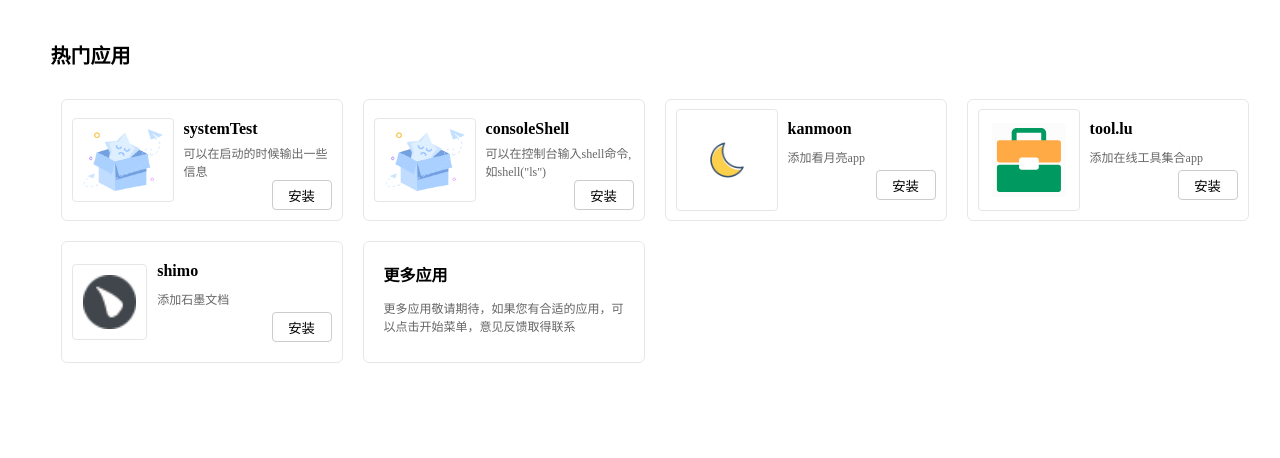
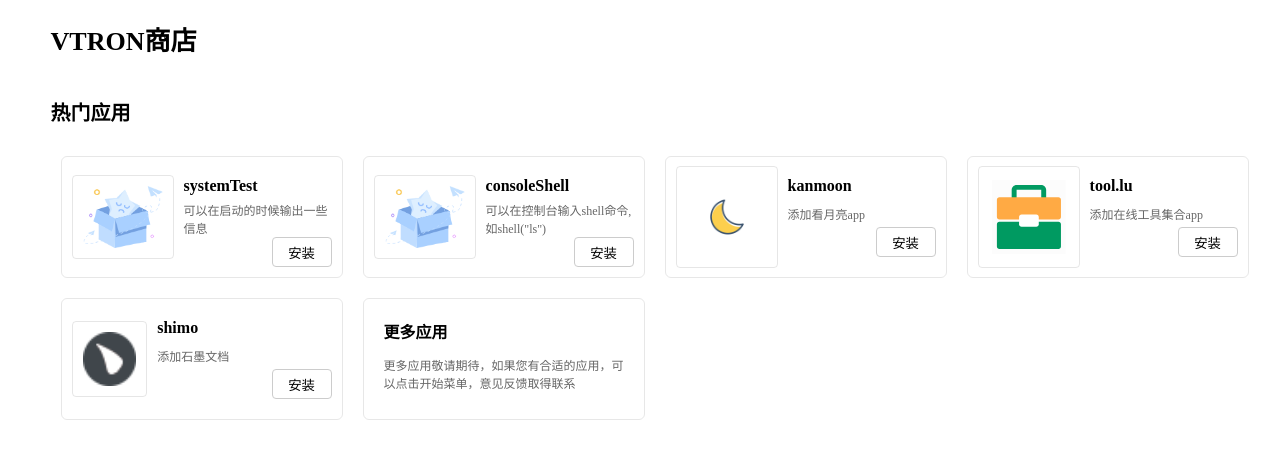
Before and after one commit to royalknight56/vtron-store, a Vue app: page / in a window 1280 px wide. Shown: the top 458 px of the page. Built offline with nearby package versions, Linux system fonts and the light colour scheme.

Commit message:
feat: 样式

```diff
--- a/src/App.vue
+++ b/src/App.vue
@@ -138,6 +138,7 @@ const temp = [
     <div v-if="isready" class="store-top">
       <div class="left-bar"></div>
       <div class="right-main">
+        <div class="main-title">VTRON商店</div>
         <div class="sub-title">热门应用</div>
         <div class="main-app">
           <div v-for="item in temp" class="store-item">
@@ -174,15 +175,26 @@ const temp = [
   display: flex;
   justify-content: flex-start;
   align-items: flex-start;
+  overflow: hidden;
 }
 .left-bar {
   width: 60px;
+}
+.main-title {
+  font-size: 26px;
+  font-weight: bold;
+  font-variant: small-caps;
+  font-variant-ligatures: discretionary-ligatures;
+  margin: 10px;
+  margin-top: 20px;
+  user-select: none;
 }
 .sub-title {
   padding-top: 30px;
   font-size: 20px;
   font-weight: bold;
   margin: 10px;
+  user-select: none;
 }
 .main-app {
   width: 100%;
--- a/src/components/AppItem.vue
+++ b/src/components/AppItem.vue
@@ -1,6 +1,12 @@
 <template>
   <div class="app-item">
-    <img v-if="item?.icon" class="app-img" :src="item?.icon" alt="" />
+    <img
+      v-if="item?.icon"
+      draggable="false"
+      class="app-img"
+      :src="item?.icon"
+      alt=""
+    />
     <div class="app-content">
       <div class="app-title">{{ item?.name }}</div>
       <div class="app-desc">{{ item?.desc }}</div>
@@ -45,6 +51,7 @@ defineProps({
   width: 80px;
   border-radius: 4px;
   border: 1px solid #cccccc7b;
+  user-select: none;
 }
 .app-content {
   margin-left: 10px;
@@ -67,13 +74,13 @@ defineProps({
   user-select: none;
 }
 .app-item:hover {
-  box-shadow: 0 0 10px #ccc;
-  transform: translateY(-2px);
+  box-shadow: 0 0 10px #cccccc70;
+  /* transform: translateY(-2px); */
 }
-.app-item:active {
+/* .app-item:active {
   box-shadow: 0 0 0px #ccc;
   transform: translateY(0px);
-}
+} */
 .app-button {
   width: 100%;
   display: flex;
@@ -92,7 +99,7 @@ defineProps({
 }
 .app-button button:hover {
   box-shadow: 0 0 10px #ccc;
-  transform: translateY(-2px);
+  /* transform: translateY(-2px); */
 }
 .app-button button:active {
   box-shadow: 0 0 0px #ccc;
```
